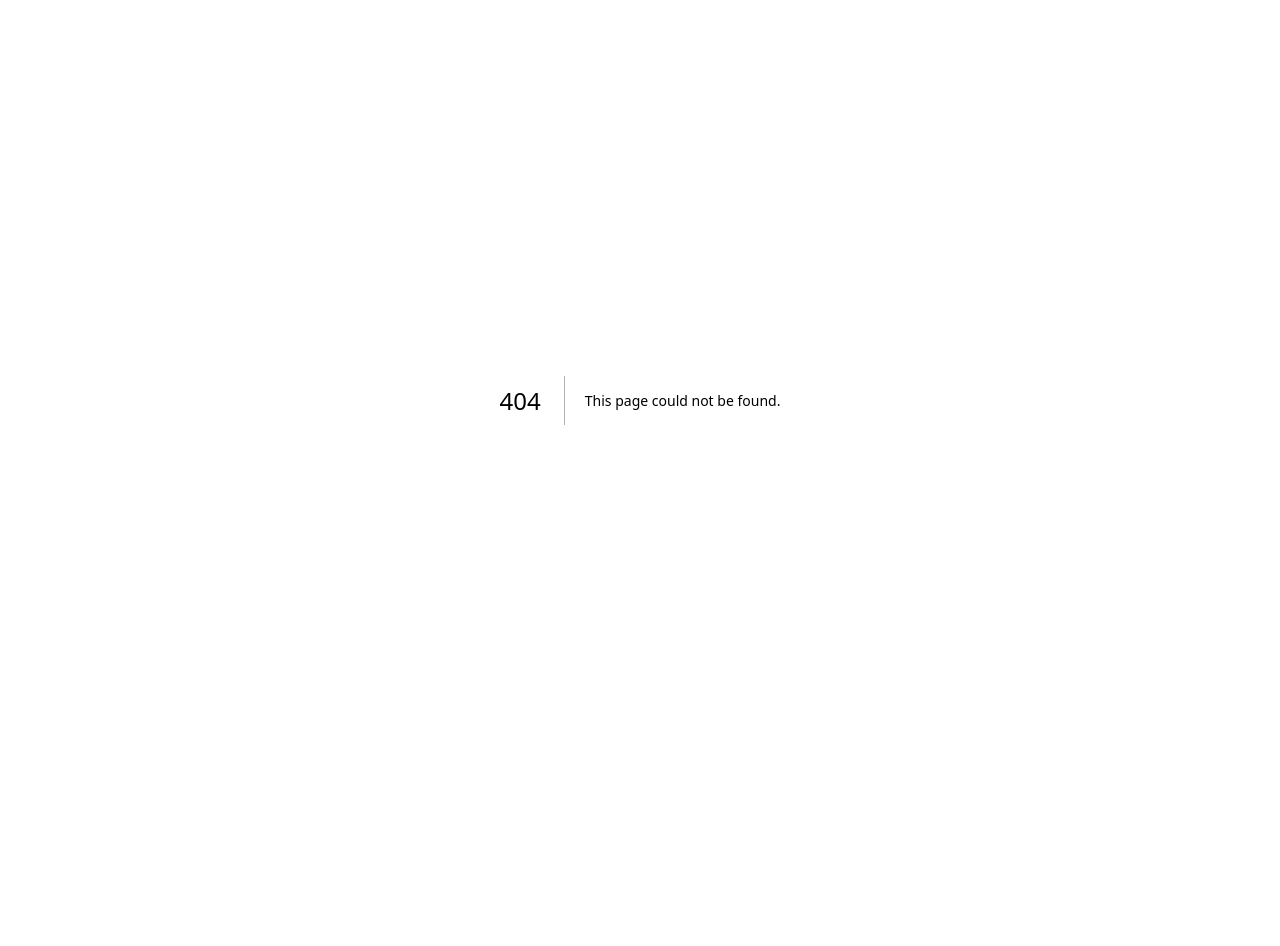
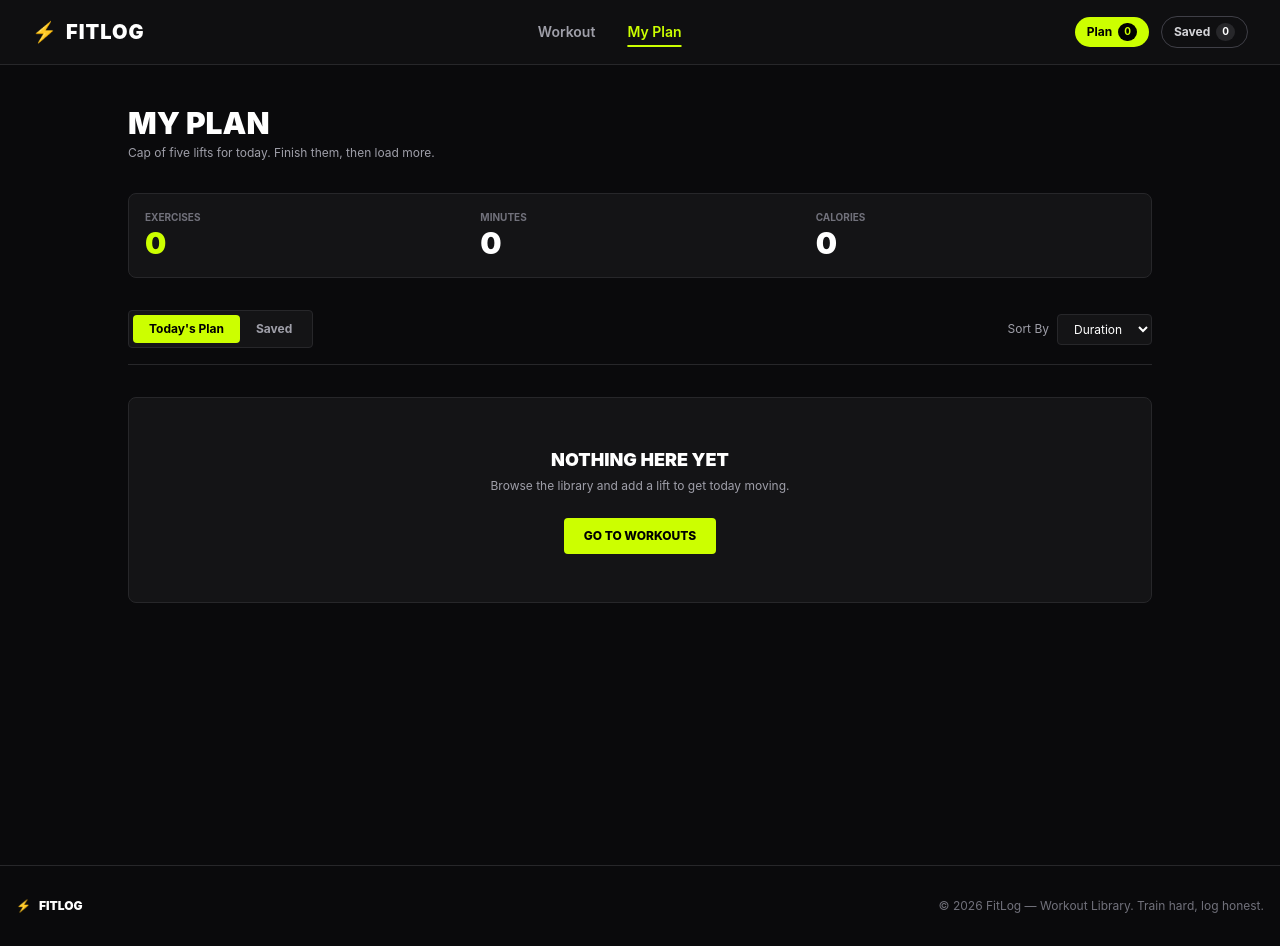
Before and after one commit to takiyacodes/Assignment-6-fit-log, a Next.js app: page /my-plan in a window 1280 px wide. Before the commit this address had no page. Before the commit the page ends 800 px from the top, so only its background shows below. Built offline with nearby package versions, Linux system fonts and the light colour scheme.

Commit message:
add not-found & loading section

```diff
--- a/src/app/layout.tsx
+++ b/src/app/layout.tsx
@@ -1,29 +1,25 @@
-import type { Metadata } from "next";
-import { Geist, Geist_Mono } from "next/font/google";
-import "./globals.css";
+import "@/app/globals.css";
+import Navbar from "@/components/Navbar";
+import Footer from "@/components/Footer";
+import { WorkoutProvider } from "@/context/WorkoutContext";
+import { Toaster } from "react-hot-toast";
 
-const geistSans = Geist({
-  variable: "--font-geist-sans",
-  subsets: ["latin"],
-});
-
-const geistMono = Geist_Mono({
-  variable: "--font-geist-mono",
-  subsets: ["latin"],
-});
-
-export const metadata: Metadata = {
-  title: "Create Next App",
-  description: "Generated by create next app",
+export const metadata = {
+  title: "FitLog - Workout Library & Planner",
+  description: "Train with intent. Log every set.",
 };
 
-export default function RootLayout({ children }: LayoutProps<"/">) {
+export default function RootLayout({ children }: { children: React.ReactNode }) {
   return (
-    <html
-      lang="en"
-      className={`${geistSans.variable} ${geistMono.variable} h-full antialiased`}
-    >
-      <body className="min-h-full flex flex-col">{children}</body>
+    <html lang="en">
+      <body className="bg-[#0a0a0c] text-white antialiased">
+        <WorkoutProvider>
+          <Toaster position="bottom-right" toastOptions={{ style: { background: '#1c1c1f', color: '#fff' } }} />
+          <Navbar />
+          {children}
+          <Footer />
+        </WorkoutProvider>
+      </body>
     </html>
   );
 }
--- /dev/null
+++ b/src/app/loading.tsx
@@ -0,0 +1,8 @@
+export default function Loading() {
+  return (
+    <div className="min-h-screen bg-[#0a0a0c] text-white flex flex-col items-center justify-center p-6">
+      <div className="w-10 h-10 border-4 border-[#ccff00] border-t-transparent rounded-full animate-spin mb-4"></div>
+      <p className="text-zinc-400 text-sm font-semibold tracking-wide uppercase">Loading Workouts...</p>
+    </div>
+  );
+}
--- /dev/null
+++ b/src/app/my-plan/page.tsx
@@ -0,0 +1,160 @@
+"use client";
+
+import { useState } from "react";
+import { useWorkout } from "@/context/WorkoutContext";
+import { Workout } from "@/types/workout";
+import Link from "next/link";
+
+export default function MyPlanPage() {
+  const { todayPlan, savedWorkouts, removeFromPlan, removeFromSaved, toggleDone } = useWorkout();
+  const [activeTab, setActiveTab] = useState<"plan" | "saved">("plan");
+  const [sortBy, setSortBy] = useState<"duration" | "calories" | "rating">("duration");
+
+  const currentList = activeTab === "plan" ? todayPlan : savedWorkouts;
+
+  const sortedList = [...currentList].sort((a: Workout, b: Workout) => {
+    if (sortBy === "duration") return Number(b.duration) - Number(a.duration);
+    if (sortBy === "calories") return Number(b.calories) - Number(a.calories);
+    if (sortBy === "rating") return Number(b.rating) - Number(a.rating);
+    return 0;
+  });
+
+  const totalExercises = todayPlan.length;
+  const totalMinutes = todayPlan.reduce((acc, curr) => acc + Number(curr.duration || 0), 0);
+  const totalCalories = todayPlan.reduce((acc, curr) => acc + Number(curr.calories || 0), 0);
+
+  return (
+    <main className="bg-[#0a0a0c] min-h-screen text-white py-10 px-4 sm:px-6 lg:px-8">
+      <div className="max-w-5xl mx-auto">
+
+        <div className="mb-8">
+          <h1 className="text-3xl font-black uppercase">MY PLAN</h1>
+          <p className="text-zinc-400 text-xs mt-1">Cap of five lifts for today. Finish them, then load more.</p>
+        </div>
+
+        <div className="grid grid-cols-3 gap-4 mb-8 bg-[#141416] border border-zinc-800 p-4 rounded-lg">
+          <div>
+            <span className="text-zinc-500 text-[10px] uppercase font-bold block">Exercises</span>
+            <span className="text-2xl sm:text-3xl font-black text-[#ccff00]">{totalExercises}</span>
+          </div>
+          <div>
+            <span className="text-zinc-500 text-[10px] uppercase font-bold block">Minutes</span>
+            <span className="text-2xl sm:text-3xl font-black text-white">{totalMinutes}</span>
+          </div>
+          <div>
+            <span className="text-zinc-500 text-[10px] uppercase font-bold block">Calories</span>
+            <span className="text-2xl sm:text-3xl font-black text-white">{totalCalories}</span>
+          </div>
+        </div>
+
+        <div className="flex flex-col sm:flex-row items-start sm:items-center justify-between gap-4 border-b border-zinc-800 pb-4 mb-6">
+          <div className="flex bg-[#141416] p-1 rounded border border-zinc-800">
+            <button
+              onClick={() => setActiveTab("plan")}
+              className={`px-4 py-1.5 rounded text-xs font-bold transition ${
+                activeTab === "plan" ? "bg-[#ccff00] text-black" : "text-zinc-400 hover:text-white"
+              }`}
+            >
+              Today's Plan
+            </button>
+            <button
+              onClick={() => setActiveTab("saved")}
+              className={`px-4 py-1.5 rounded text-xs font-bold transition ${
+                activeTab === "saved" ? "bg-[#ccff00] text-black" : "text-zinc-400 hover:text-white"
+              }`}
+            >
+              Saved
+            </button>
+          </div>
+
+          <div className="flex items-center gap-2 text-xs">
+            <span className="text-zinc-400">Sort By</span>
+            <select
+              value={sortBy}
+              onChange={(e) => setSortBy(e.target.value as "duration" | "calories" | "rating")}
+              className="bg-[#141416] border border-zinc-800 text-white rounded px-3 py-1.5 outline-none cursor-pointer"
+            >
+              <option value="duration">Duration</option>
+              <option value="calories">Calories</option>
+              <option value="rating">Rating</option>
+            </select>
+          </div>
+        </div>
+
+        {sortedList.length === 0 ? (
+          <div className="bg-[#141416] border border-zinc-800 rounded-lg p-12 text-center my-8">
+            <h3 className="text-lg font-black uppercase mb-1">NOTHING HERE YET</h3>
+            <p className="text-zinc-400 text-xs mb-6">Browse the library and add a lift to get today moving.</p>
+            <Link
+              href="/"
+              className="bg-[#ccff00] text-black font-extrabold text-xs uppercase px-5 py-2.5 rounded inline-block"
+            >
+              Go to workouts
+            </Link>
+          </div>
+        ) : (
+          <div className="space-y-3">
+            {sortedList.map((item) => (
+              <div
+                key={item.id}
+                className={`bg-[#141416] border ${
+                  item.isDone ? "border-green-900/50 opacity-70" : "border-zinc-800"
+                } rounded-lg p-4 flex flex-col sm:flex-row items-start sm:items-center justify-between gap-4`}
+              >
+                <div className="flex items-center gap-4">
+                  <img
+                    src={item.image}
+                    alt={item.name}
+                    className="w-16 h-12 object-cover rounded bg-zinc-900"
+                  />
+                  <div>
+                    <h4 className={`font-black text-sm uppercase ${item.isDone ? "line-through text-zinc-500" : ""}`}>
+                      {item.name}
+                    </h4>
+                    <p className="text-xs text-zinc-400 mb-1">{item.equipment}</p>
+                    <div className="flex gap-3 text-[11px] text-zinc-500">
+                      <span>⏱️ {item.duration} min</span>
+                      <span>🔥 {item.calories} kcal</span>
+                      <span>⭐ {item.rating}</span>
+                    </div>
+                  </div>
+                </div>
+
+                <div className="flex items-center gap-2 w-full sm:w-auto justify-end">
+                  <Link
+                    href={`/workout/${item.id}`}
+                    className="border border-zinc-700 hover:border-zinc-500 text-white text-xs font-bold px-3 py-1.5 rounded"
+                  >
+                    View Details
+                  </Link>
+
+                  {activeTab === "plan" && (
+                    <button
+                      onClick={() => toggleDone(item.id)}
+                      className={`text-xs font-bold px-3 py-1.5 rounded flex items-center gap-1 ${
+                        item.isDone
+                          ? "bg-zinc-800 text-zinc-400"
+                          : "bg-[#ccff00] text-black hover:bg-lime-400"
+                      }`}
+                    >
+                      ✓ {item.isDone ? "Done" : "Mark as Done"}
+                    </button>
+                  )}
+
+                  <button
+                    onClick={() => (activeTab === "plan" ? removeFromPlan(item.id) : removeFromSaved(item.id))}
+                    className="text-zinc-500 hover:text-red-400 text-sm px-2 py-1"
+                    title="Remove"
+                  >
+                    ✕
+                  </button>
+                </div>
+              </div>
+            ))}
+          </div>
+        )}
+
+      </div>
+    </main>
+  );
+}
--- /dev/null
+++ b/src/app/not-found.tsx
@@ -0,0 +1,14 @@
+import Link from "next/link";
+
+export default function NotFound() {
+  return (
+    <div className="min-h-screen bg-[#0a0a0c] text-white flex flex-col items-center justify-center p-6 text-center">
+      <h1 className="text-8xl font-black text-[#ccff00] mb-2">404</h1>
+      <h2 className="text-2xl font-bold uppercase mb-2">PAGE NOT FOUND</h2>
+      <p className="text-zinc-400 text-xs mb-6">The page or exercise you are looking for does not exist.</p>
+      <Link href="/" className="bg-[#ccff00] text-black font-extrabold text-xs uppercase px-6 py-3 rounded">
+        Return to Workouts
+      </Link>
+    </div>
+  );
+}
--- a/src/app/page.tsx
+++ b/src/app/page.tsx
@@ -1,3 +1,36 @@
-export default function Page() {
-  return <div>Loading my code...</div>;
+import Hero from "@/components/Hero";
+import WorkoutCard from "@/components/WorkoutCard";
+import { Workout } from "@/types/workout";
+
+async function getWorkouts(): Promise<Workout[]> {
+  const res = await fetch("https://api.abcz.workers.dev/api/fitlog", {
+    cache: "no-store",
+  });
+  if (!res.ok) throw new Error("Failed to fetch workouts");
+  return res.json();
 }
+
+export default async function HomePage() {
+  const workouts = await getWorkouts();
+
+  return (
+    <main className="bg-[#0a0a0c] min-h-screen text-white pb-20">
+      <Hero />
+
+      <section id="library" className="max-w-7xl mx-auto px-4 sm:px-6 lg:px-8 pt-12">
+        <div className="mb-8">
+          <h2 className="text-2xl font-black tracking-tight uppercase">THE LIBRARY</h2>
+          <p className="text-zinc-400 text-sm mt-1">
+            Twelve lifts covering every major muscle group.
+          </p>
+        </div>
+
+        <div className="grid grid-cols-1 sm:grid-cols-2 lg:grid-cols-3 gap-6">
+          {workouts?.map((workout) => (
+            <WorkoutCard key={workout.id} workout={workout} />
+          ))}
+        </div>
+      </section>
+    </main>
+  );
+}
--- /dev/null
+++ b/src/components/Footer.tsx
@@ -0,0 +1,12 @@
+export default function Footer() {
+  return (
+    <footer className="bg-[#0a0a0c] border-t border-zinc-800 text-zinc-500 text-xs py-8 px-4">
+      <div className="max-w-7xl mx-auto flex flex-col sm:flex-row items-center justify-between gap-4">
+        <div className="flex items-center gap-2 font-black text-white">
+          <span className="text-[#ccff00]">⚡</span> FITLOG
+        </div>
+        <p>© 2026 FitLog — Workout Library. Train hard, log honest.</p>
+      </div>
+    </footer>
+  );
+}
```
Also changed, not shown: 1 other file (tests, documents, lock files or other folders).
